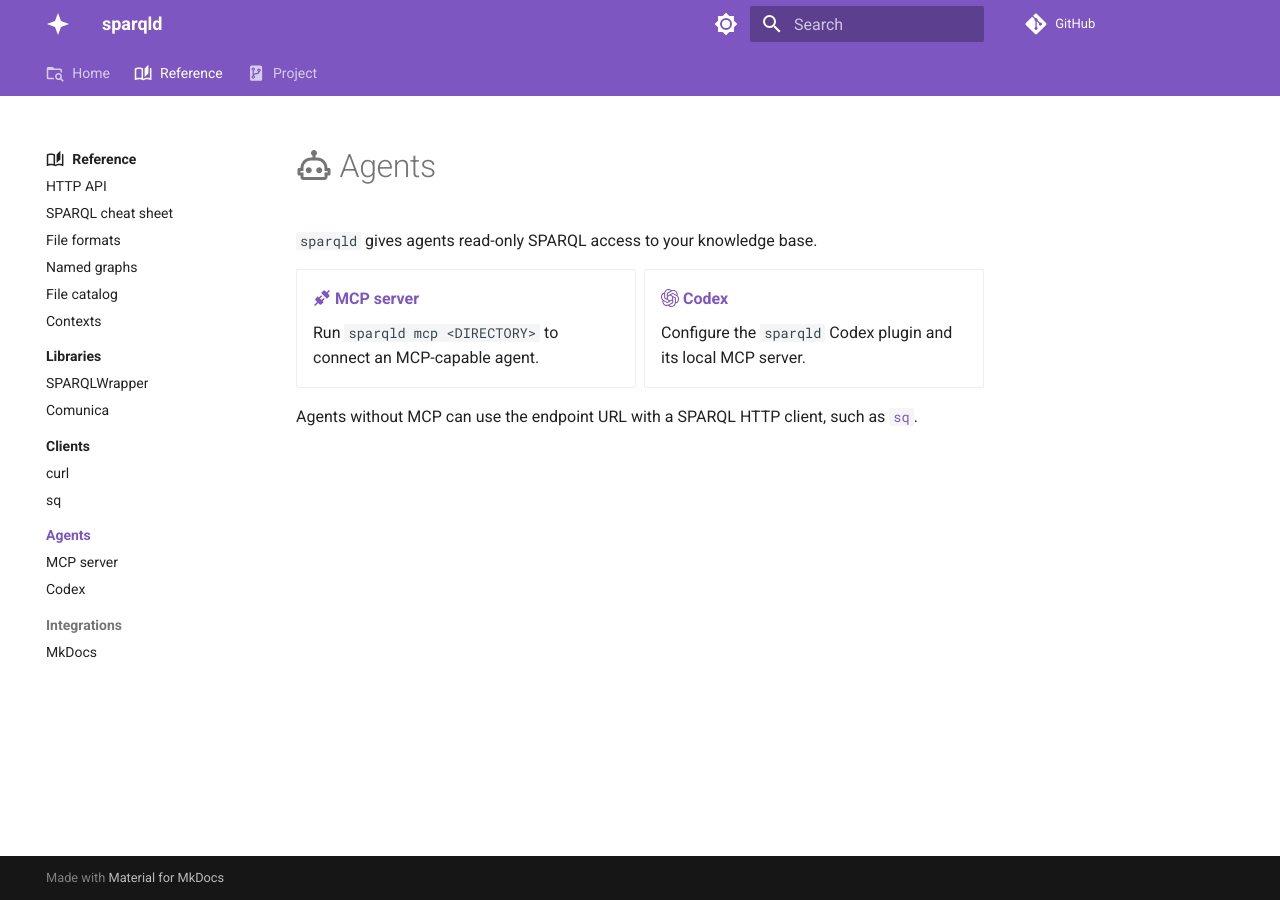
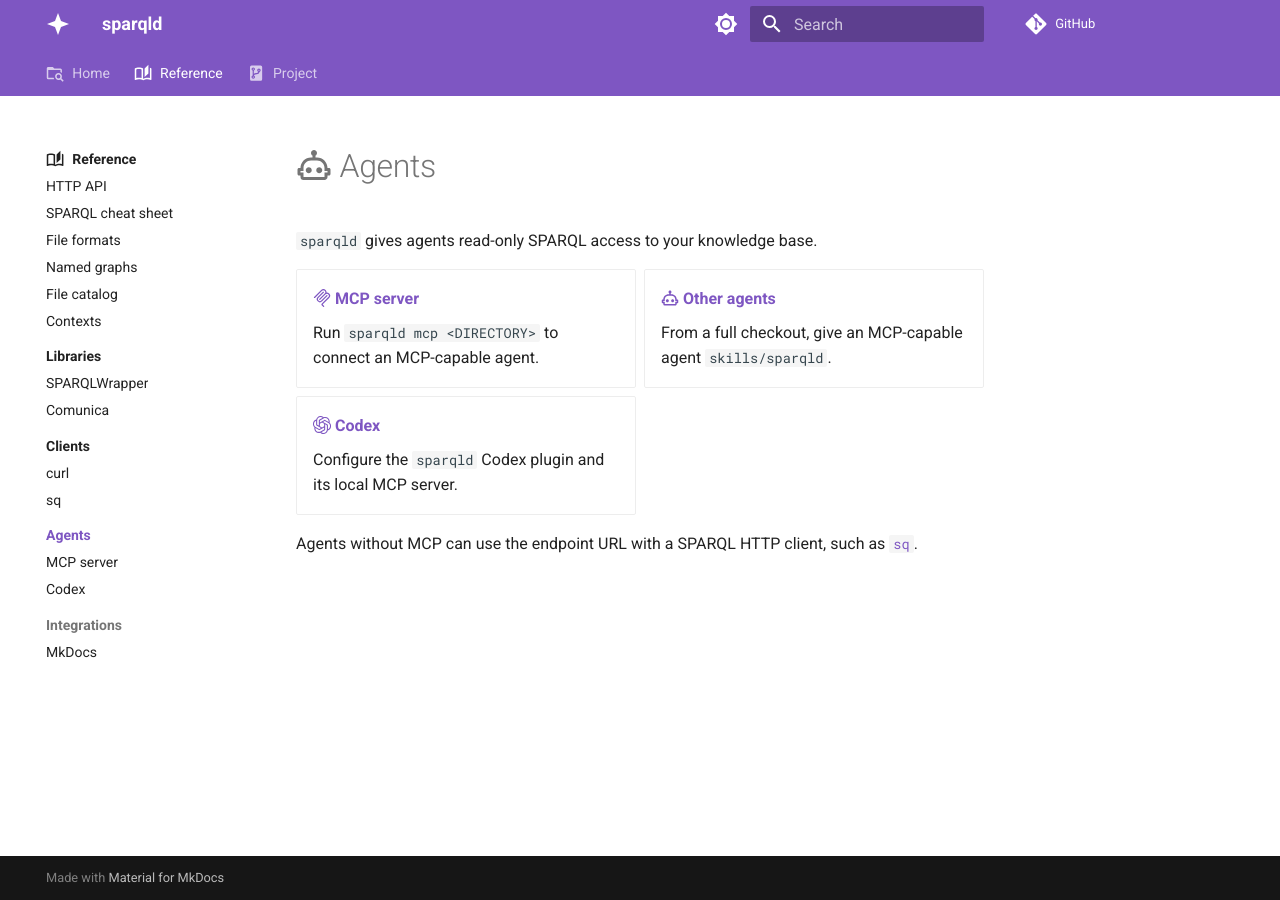
Before and after one commit to iolanta-tech/sparqld, an MkDocs documentation site: the page built from docs/reference/agents/index.md, in a window 1280 px wide. Built offline with MkDocs 1.6.1 and Material for MkDocs 9.7.7, drawn with Linux system fonts in a browser that asks for light colours; comment, search, counter and statistics services are not loaded.

Commit message:
Link MCP reference and portable skill setup

```diff
--- a/docs/reference/agents/index.md
+++ b/docs/reference/agents/index.md
@@ -17,9 +17,13 @@
 
 <div class="grid cards" markdown>
 
--   [:material-connection: **MCP server**](../index.md#mcp-server)
+-   [:simple-modelcontextprotocol: **MCP server**](mcp.md)
 
     Run `sparqld mcp <DIRECTORY>` to connect an MCP-capable agent.
+
+-   [:material-robot-outline: **Other agents**](https://github.com/iolanta-tech/sparqld/tree/main/skills/sparqld)
+
+    From a full checkout, give an MCP-capable agent `skills/sparqld`.
 
 -   [:fontawesome-brands-openai: **Codex**](codex.md)
 
```
